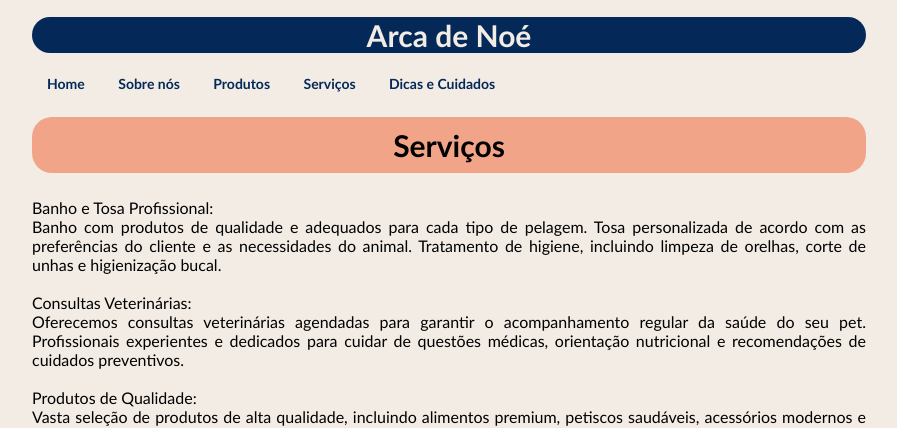
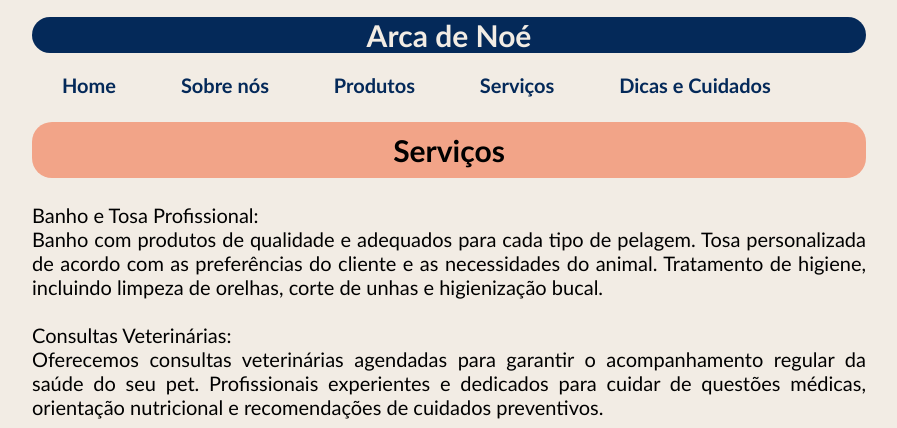
Before and after one commit to personalle10/arca-de-noe, a plain HTML site: page pagina04.html in a window 1280 px wide. Shown: the part 363-791 px from the top of the page, without its empty margins (191-1088 px from the left). Drawn offline with Linux system fonts and the light colour scheme.

Commit message:
Update pagina04.html

```diff
--- a/pagina04.html
+++ b/pagina04.html
@@ -13,7 +13,10 @@
     max-height: 644px;
     margin: 0 auto;
     padding: 20px;
+}
 
+p{
+    font-size: 20px;
 }
 
 h1{
@@ -29,9 +32,9 @@ nav > a{
     text-decoration: none;
     font-weight: bold;
     transition-duration: 0.5;
-    padding: 0px;
-    margin: 15px;
-    font-size: 14px;
+    padding: 10px;
+    margin: 20px;
+    font-size: 20px;
 }
 
 nav> a:hover{
```
